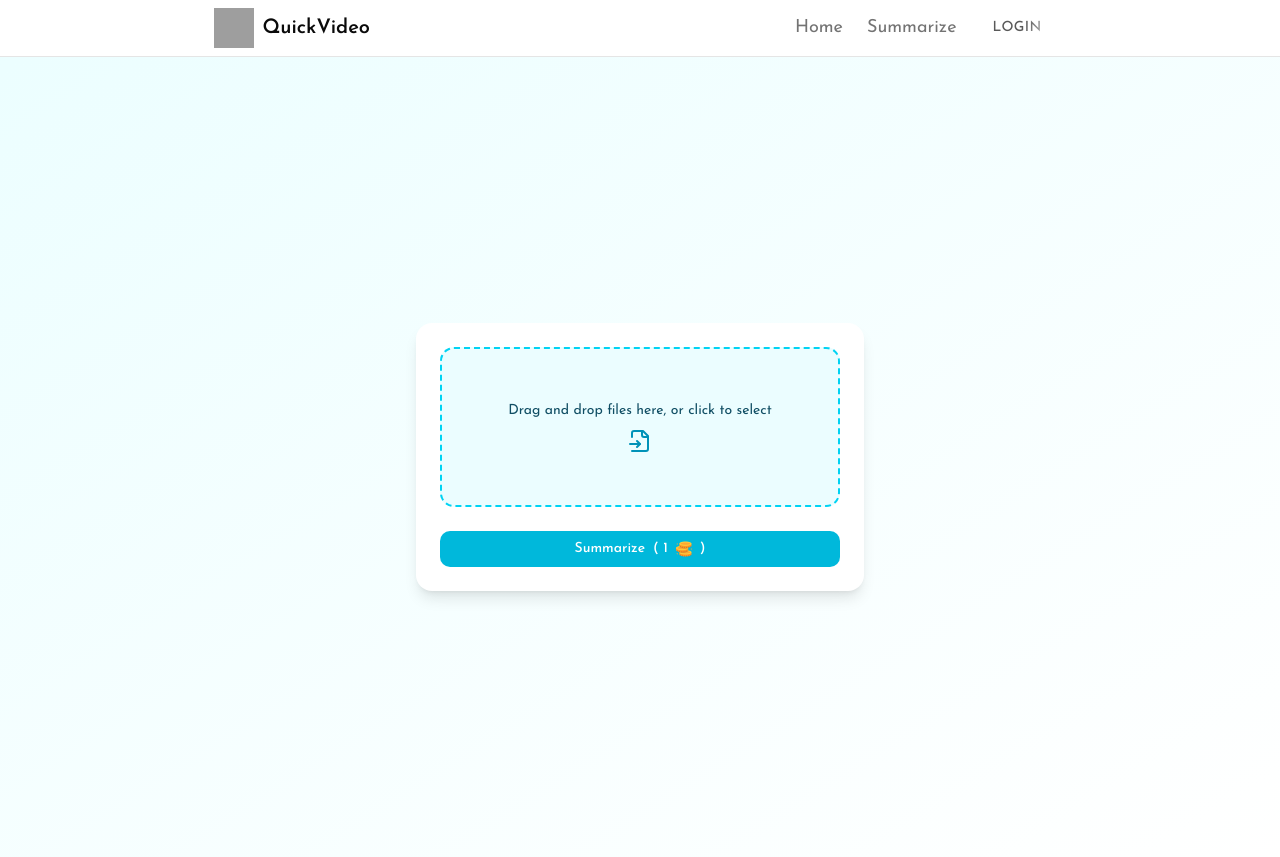
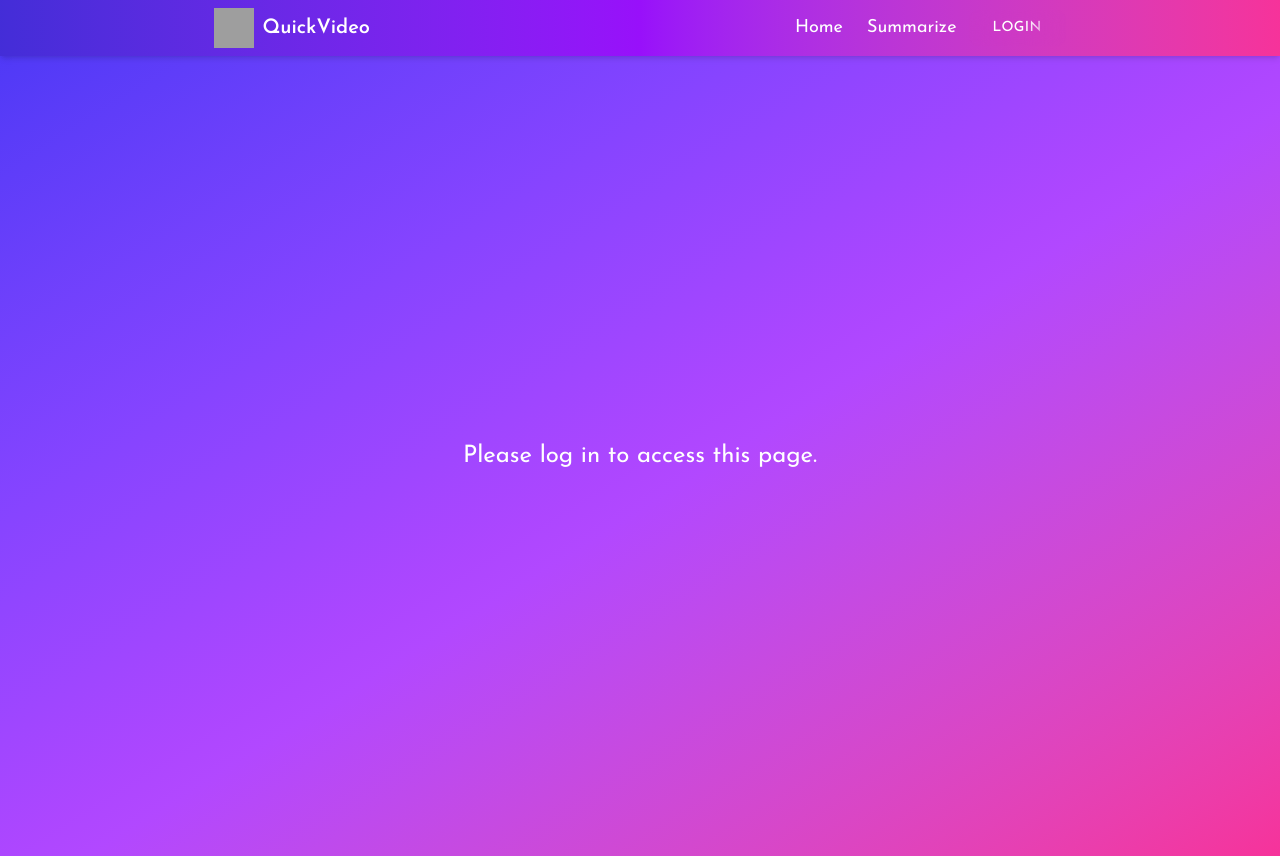
Before and after one commit to ydv-ankit/ai-video-summarizer, a React (Vite) app: page /summarize in a window 1280 px wide. Built offline with nearby package versions, Linux system fonts and the light colour scheme; no server answers; grey boxes are pictures that could not be loaded.

Commit message:
improved ui

```diff
--- a/src/components/magicui/shiny-button.tsx
+++ b/src/components/magicui/shiny-button.tsx
@@ -32,27 +32,23 @@ interface ShinyButtonProps
 	className?: string;
 }
 
-export const ShinyButton = React.forwardRef<
-  HTMLButtonElement,
-  ShinyButtonProps
->(({ children, className, ...props }, ref) => {
+export const ShinyButton = React.forwardRef<HTMLButtonElement, ShinyButtonProps>(
+	({ children, className, ...props }, ref) => {
 		return (
 			<motion.button
 				ref={ref}
 				className={cn(
 					"relative rounded-lg px-6 py-2 font-medium backdrop-blur-xl transition-shadow duration-300 ease-in-out hover:shadow dark:bg-[radial-gradient(circle_at_50%_0%,var(--primary)/10%_0%,transparent_60%)] dark:hover:shadow-[0_0_20px_var(--primary)/10%]",
-        className,
+					className
 				)}
 				{...animationProps}
-      {...props}
-    >
+				{...props}>
 				<span
-        className="relative block size-full text-sm uppercase tracking-wide text-[rgb(0,0,0,65%)] dark:font-light dark:text-[rgb(255,255,255,90%)]"
+					className="relative block size-full text-sm uppercase tracking-wide dark:font-lighttext-[rgb(255,255,255,90%)]"
 					style={{
 						maskImage:
 							"linear-gradient(-75deg,var(--primary) calc(var(--x) + 20%),transparent calc(var(--x) + 30%),var(--primary) calc(var(--x) + 100%))",
-        }}
-      >
+					}}>
 					{children}
 				</span>
 				<span
@@ -63,10 +59,10 @@ export const ShinyButton = React.forwardRef<
 						backgroundImage:
 							"linear-gradient(-75deg,var(--primary)/10% calc(var(--x)+20%),var(--primary)/50% calc(var(--x)+25%),var(--primary)/10% calc(var(--x)+100%))",
 					}}
-        className="absolute inset-0 z-10 block rounded-[inherit] p-px"
-      ></span>
+					className="absolute inset-0 z-10 block rounded-[inherit] p-px"></span>
 			</motion.button>
 		);
-});
+	}
+);
 
 ShinyButton.displayName = "ShinyButton";
--- a/src/components/navbar.tsx
+++ b/src/components/navbar.tsx
@@ -19,21 +19,17 @@ export function Navbar() {
 	};
 
 	return (
-		<nav className="relative w-full flex items-center justify-around p-2 border-b">
+		<nav className="relative w-full flex items-center justify-around p-2 bg-gradient-to-r from-indigo-700 via-purple-600 to-pink-500 text-white shadow-md">
 			<div className="flex items-center justify-center gap-2">
 				<img src="icon.ico" alt="logo" className="w-10 h-10" />
 				<span className="font-semibold text-xl">QuickVideo</span>
 			</div>
 			<div className="flex items-center justify-center space-x-2">
 				<Link to={"/"}>
-					<div className="text-lg cursor-pointer text-neutral-500 hover:text-neutral-800 hover:underline rounded-md p-1 mx-2">
-						Home
-					</div>
+					<div className="text-lg cursor-pointer hover:underline rounded-md p-1 mx-2">Home</div>
 				</Link>
 				<Link to={"/summarize"}>
-					<div className="text-lg cursor-pointer text-neutral-500 hover:text-neutral-800 hover:underline rounded-md p-1">
-						Summarize
-					</div>
+					<div className="text-lg cursor-pointer hover:underline rounded-md p-1">Summarize</div>
 				</Link>
 				{user ? (
 					<>
@@ -68,7 +64,7 @@ export function Navbar() {
 					</>
 				) : (
 					<Link to={"/login"}>
-						<ShinyButton className="cursor-pointer">Login</ShinyButton>
+						<ShinyButton className="cursor-pointer text-white">Login</ShinyButton>
 					</Link>
 				)}
 			</div>
--- a/src/pages/Home.tsx
+++ b/src/pages/Home.tsx
@@ -1,14 +1,15 @@
 import { InteractiveHoverButton } from "@/components/magicui/interactive-hover-button";
+import { Link } from "react-router";
 
 const Home = () => {
 	return (
-		<div className="relative flex items-center justify-center h-screen w-full bg-slate-100">
-			<div className="flex-1/2 flex items-center justify-center">
-				<div className="flex flex-col items-center justify-center mx-14">
+		<div className="relative flex items-center justify-center h-screen w-full  bg-gradient-to-br from-indigo-600 via-purple-500 to-pink-500 ">
+			<div className="flex-2/3 flex items-center justify-center text-gray-100">
+				<div className="flex flex-col items-center justify-center mx-24">
 					<div className="md:text-5xl font-bold text-justify">
 						Transform hours of video into concise summaries in minutes.
 					</div>
-					<div className="text-gray-900 mt-6">
+					<div className="text-pink-200 mt-6 text-xl">
 						Our AI-powered video summarizer intelligently extracts key moments, ensuring you never
 						miss important content. Experience the future of video consumption with unparalleled
 						efficiency.
@@ -24,11 +25,13 @@ const Home = () => {
 						</div>
 					</div>
 					<div className="w-full mt-8">
-						<InteractiveHoverButton>Get Started</InteractiveHoverButton>
+						<Link to={"/summarize"}>
+							<InteractiveHoverButton className="text-gray-800">Get Started</InteractiveHoverButton>
+						</Link>
 					</div>
 				</div>
 			</div>
-			<div className="flex-1/2 flex items-center justify-center">
+			<div className="flex-1/3 flex items-center justify-center mx-10">
 				<img src="icon.ico" alt="logo" className="w-[470px]" />
 			</div>
 		</div>
--- a/src/pages/Summarizer.tsx
+++ b/src/pages/Summarizer.tsx
@@ -32,6 +32,14 @@ const Summarizer = () => {
 		setData(res.data.data);
 	};
 
+	if (!user) {
+		return (
+			<div className="flex items-center justify-center h-screen w-full bg-gradient-to-br from-indigo-600 via-purple-500 to-pink-500">
+				<div className="text-white text-2xl">Please log in to access this page.</div>
+			</div>
+		);
+	}
+
 	return (
 		<div>
 			{data ? (
```
Lines whose indentation alone changed are shown as unchanged.
